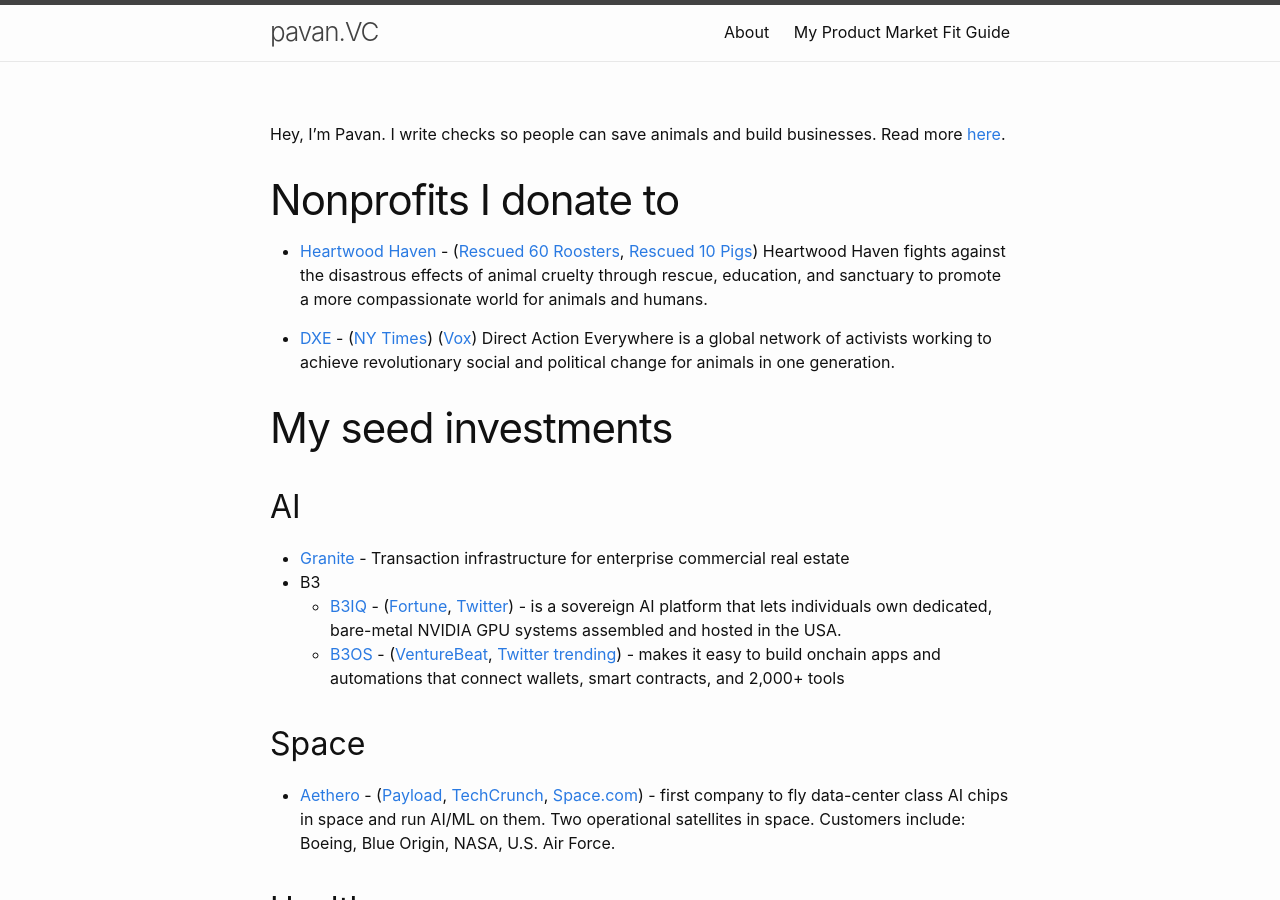
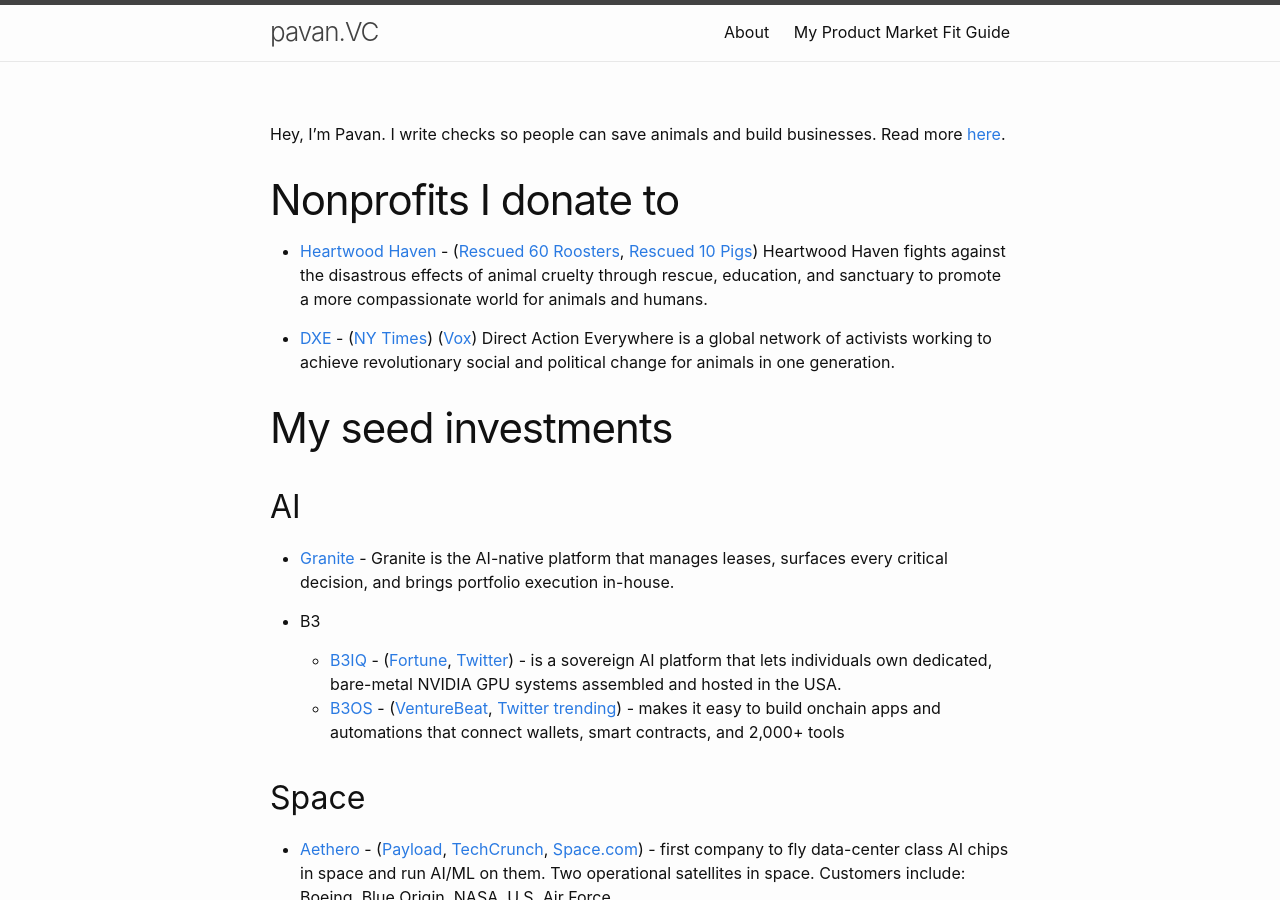
Before and after one commit to katpavan/katpavan.github.io, a Jekyll site: the page built from index.md, in a window 1280 px wide and 900 px high. Built offline with Jekyll 4.4.1, drawn with Linux system fonts in a browser that asks for light colours.

Commit message:
Revise seed investment entries and descriptions
Updated descriptions for several seed investments and added new entries.

```diff
--- a/index.md
+++ b/index.md
@@ -31,7 +33,8 @@
 
 ## AI
 
-- [Granite](https://granitestrata.com/en) - Transaction infrastructure for enterprise commercial real estate
+- [Granite](https://granitestrata.com/en) - Granite is the AI-native platform that manages leases, surfaces every critical decision, and brings portfolio execution in-house.
+
 - B3
   - [B3IQ](https://b3iq.org) - ([Fortune](https://fortune.com/2026/08/11/ai-startup-b3-has-found-a-compute-niche-with-a-rent-to-own-model-aimed-at-academics-clients-include-stanford-and-nyu-researchers/?b3labs), [Twitter](https://x.com/b3labs/status/2087184865666191625?s=20)) - is a sovereign AI platform that lets individuals own dedicated, bare-metal NVIDIA GPU systems assembled and hosted in the USA.
   - [B3OS](https://b3os.org/) - ([VentureBeat](https://venturebeat.com/games/npc-labs-raises-18m-to-bring-mainstream-games-to-web3/), [Twitter trending](https://x.com/i/trending/1815454338413982133)) - makes it easy to build onchain apps and automations that connect wallets, smart contracts, and 2,000+ tools
@@ -48,8 +51,6 @@
 - [BAM!](https://www.brains-and-motion.com/) - Brains & Motion Education (BAM!) is a tech-enabled company unlocking the potential of students year-round through summer camp, after-school, and structured recess enrichment programs. To date, BAM has served 1,150+ schools and 93,000 students with 4,600 programs delivered.
 - [New Campus](https://www.opencampus.xyz/) - ([TechCrunch](https://techcrunch.com/2021/07/20/newcampus-wants-to-train-the-first-time-managers-within-southeast-asias-tech-giants/)) - NewCampus builds education-powered products for frontier industries, working with organisations like Coinbase, Binance, and Animoca Brands. The client-facing layer is learning and development. The business model underneath is finance and digital asset management.
 
-
-
 ## Vegan
 
 - [Fabalish](https://www.fabalish.com) - ([NJ News 12](https://newjersey.news12.com/2026/06/01/made-in-new-jersey-carlstadt-company-reinvents-favorite-foods-with-clean-and-simple-ingredients/2cMdPOgs2Tx4LEJa43PXcg), [vegconomist](https://vegconomist.com/food-and-beverage/egg-alternatives/crafty-counter-fabalish-first-ever-vegan-deviled-eggs/)) - plant-based & allergen free falafel and aquafaba sauces. No animals, dairy, eggs, nuts, soy, gluten, sugar or anything artificial in their foods. Made in an entirely allergen free facility!
```
Also changed, not shown: other parts of index.md (+2 -0 lines).
